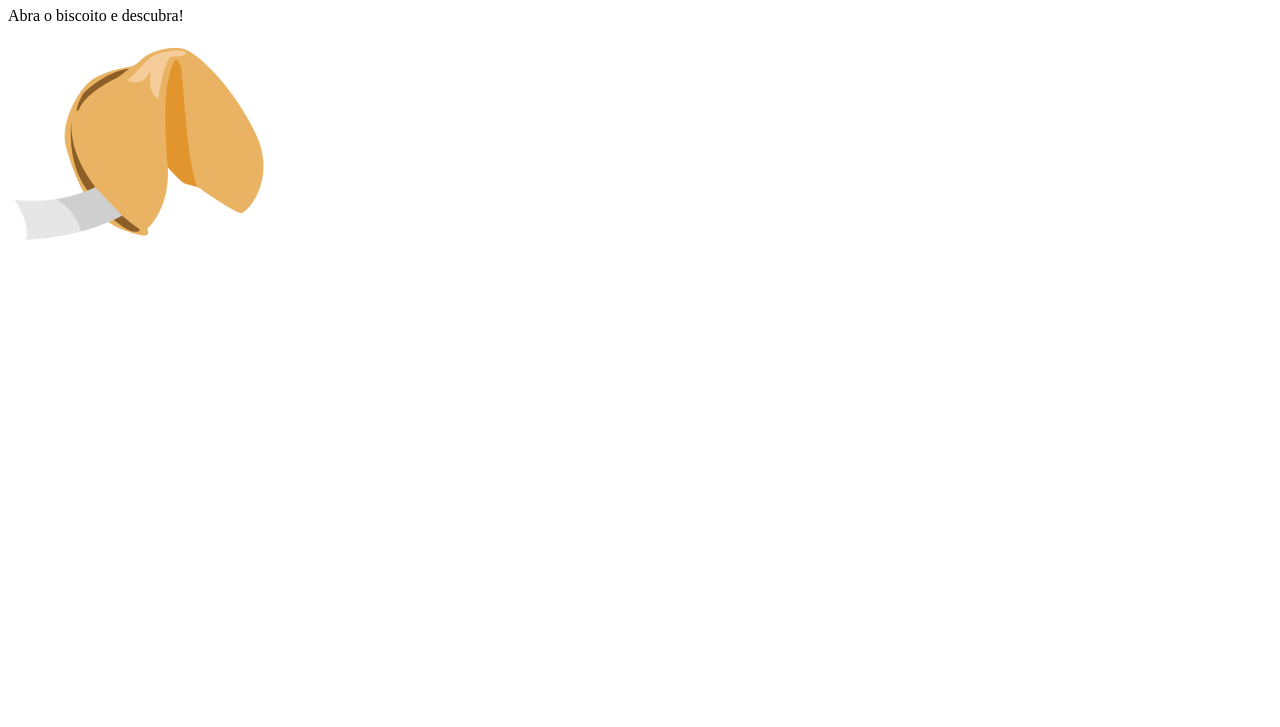
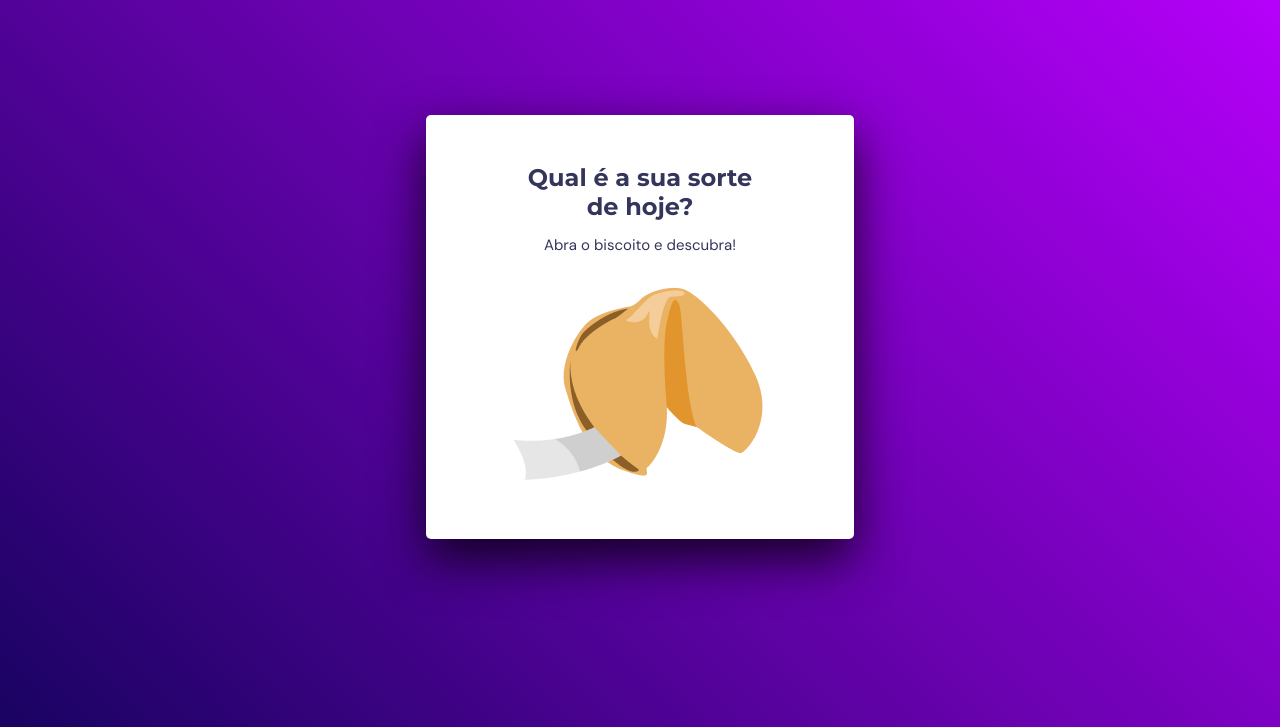
Before and after one commit to paulinhoteixeira/fortune-cookie, a plain HTML site: page index.html in a window 1280 px wide. Shown: the part 73-800 px from the top of the page. Drawn offline with Linux system fonts and the light colour scheme.

Commit message:
screen1 html and style

```diff
--- a/index.html
+++ b/index.html
@@ -6,6 +6,9 @@
   <title>Document</title>
 
   <link rel="stylesheet" href="style.css">
+  <link rel="preconnect" href="https://fonts.googleapis.com">
+  <link rel="preconnect" href="https://fonts.gstatic.com" crossorigin>
+  <link href="https://fonts.googleapis.com/css2?family=DM+Sans:ital,opsz@0,9..40;1,9..40&family=Dancing+Script&family=Montserrat:ital,wght@0,700;1,700&display=swap" rel="stylesheet">
 
 </head>
 <body>
--- a/style.css
+++ b/style.css
@@ -0,0 +1,58 @@
+*{
+  margin: 0;
+  padding: 0;
+  box-sizing: border-box;
+}
+
+:root{
+  font-size: 62.5%;;
+}
+
+body{
+  height: 100vh;
+  background: linear-gradient(45deg, #190361 0%, #B0F 100%);
+  display: grid;
+  place-items: center;
+}
+
+main{
+  width: 42.8rem;
+  padding: 4.8rem 6.4rem 6.4rem;
+  border-radius: .5rem;
+
+  background: #FFF;
+  box-shadow: 0px 20px 50px 0px rgba(0, 0, 0, 0.80);
+
+}
+
+.screen1{
+  width: 30rem;
+  height: 31.2rem;
+
+  display: flex;
+  flex-direction: column;
+  align-items: center;
+}
+
+h1{
+  color: #34355B;
+
+  font-family: "Montserrat", sans-serif;
+  font-size: 2.4rem;
+  font-weight: 700;
+
+  text-align: center;
+  width: 25.8rem;
+
+  margin-bottom: 1.4rem;
+}
+
+p{
+  color: #34355B;
+
+  font-family: "DM Sans", sans-serif;
+  font-size: 1.5rem;
+
+  text-align: center;
+  margin-bottom: 2.6rem;
+}
```
